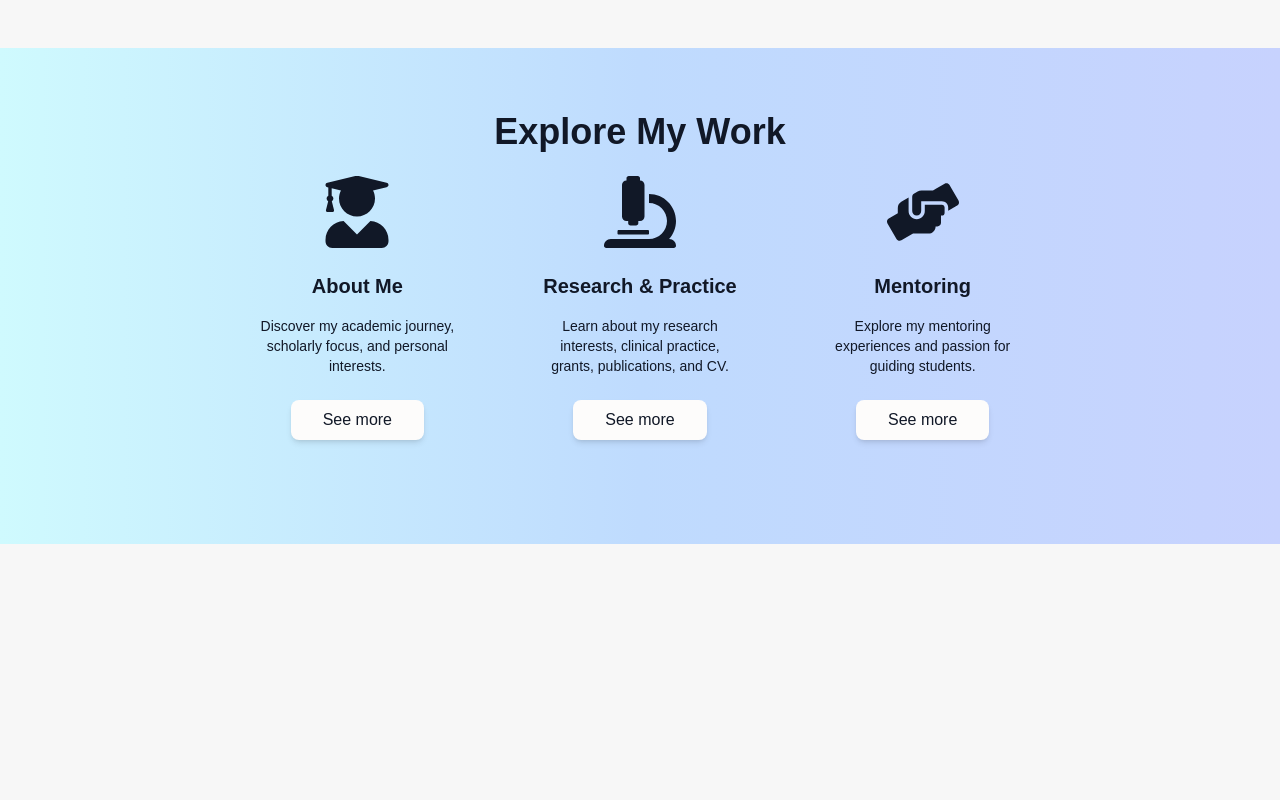
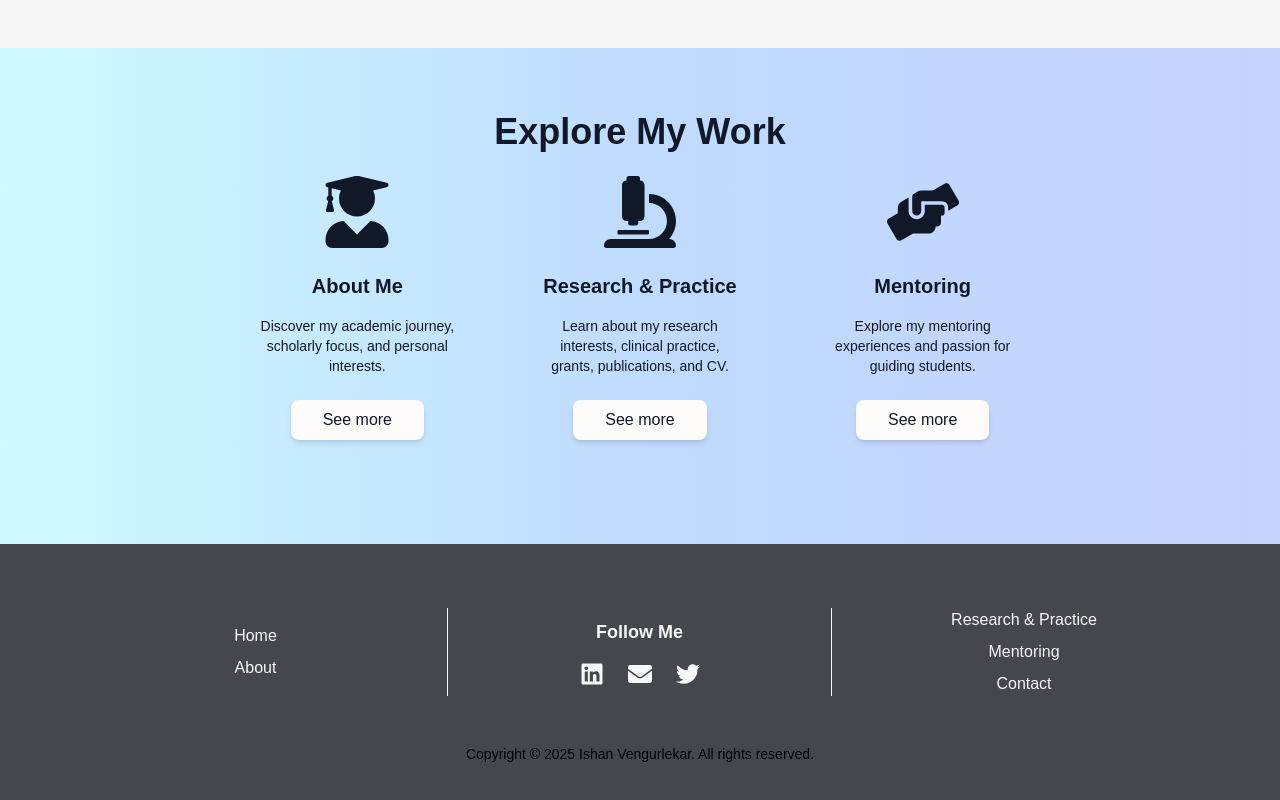
Before and after one commit to emw8105/ishan-psych-profile, a Next.js app: page / in a window 1280 px wide. Shown: the part 1590-2390 px from the top of the page. Before the commit the page ends 2134 px from the top, so only its background shows below. Built offline with nearby package versions, Linux system fonts and the light colour scheme.

Commit message:
first draft of footer

```diff
--- a/src/app/layout.tsx
+++ b/src/app/layout.tsx
@@ -1,5 +1,6 @@
 import localFont from "next/font/local";
 import Navbar from "@/components/Navbar";
+import Footer from "@/components/Footer";
 import "./globals.css";
 
 const geistSans = localFont({
@@ -26,6 +27,7 @@ export default function RootLayout({
       <body className="bg-off-white">
         <Navbar />
         <main>{children}</main>
+        <Footer />
       </body>
     </html>
   );
--- a/src/components/Footer.tsx
+++ b/src/components/Footer.tsx
@@ -0,0 +1,101 @@
+"use client";
+import { useEffect, useState } from "react";
+import Link from "next/link";
+import { usePathname } from "next/navigation";
+import {
+  FaChevronDown,
+  FaTwitter,
+  FaEnvelope,
+  FaLinkedin,
+} from "react-icons/fa";
+
+export default function Footer() {
+  return (
+    <footer className="bg-calm-charcoal text-off-white py-16">
+      <div className="max-w-6xl mx-auto grid grid-cols-1 md:grid-cols-3">
+        <div className="flex flex-col items-center justify-center border-r border-off-white">
+          <ul className="space-y-2 text-center">
+            <li>
+              <a
+                href="/"
+                className="hover:text-gray-900 transition duration-300"
+              >
+                Home
+              </a>
+            </li>
+            <li>
+              <a
+                href="/about"
+                className="hover:text-gray-900 transition duration-300"
+              >
+                About
+              </a>
+            </li>
+          </ul>
+        </div>
+        {/* Middle Section */}
+        <div className="flex flex-col items-center justify-center border-r border-off-white">
+          <h3 className="text-lg font-semibold mb-4">Follow Me</h3>
+          <div className="flex space-x-6 text-center">
+            <a
+              href="https://www.linkedin.com/in/ishan-vengurlekar-1ab277172/"
+              target="_blank"
+              rel="noopener noreferrer"
+              className="hover:text-gray-900 transition duration-300"
+            >
+              <FaLinkedin className="text-2xl" />
+            </a>
+            <a
+              href="mailto:example@gmail.com"
+              target="_blank"
+              rel="noopener noreferrer"
+              className="hover:text-gray-900 transition duration-300"
+            >
+              <FaEnvelope className="text-2xl" />
+            </a>
+            <a
+              href="https://x.com/Vengurlekar_I"
+              target="_blank"
+              rel="noopener noreferrer"
+              className="hover:text-gray-900 transition duration-300"
+            >
+              <FaTwitter className="text-2xl" />
+            </a>
+          </div>
+        </div>
+        {/* Right Section */}
+        <div className="flex flex-col items-center justify-center">
+          <ul className="space-y-2 text-center">
+            <li>
+              <a
+                href="/research-and-practice"
+                className="hover:text-gray-900 transition duration-300"
+              >
+                Research & Practice
+              </a>
+            </li>
+            <li>
+              <a
+                href="/mentoring"
+                className="hover:text-gray-900 transition duration-300"
+              >
+                Mentoring
+              </a>
+            </li>
+            <li>
+              <a
+                href="/contact"
+                className="hover:text-gray-900 transition duration-300"
+              >
+                Contact
+              </a>
+            </li>
+          </ul>
+        </div>
+      </div>
+      <div className="mt-12 text-center text-sm text-black">
+        Copyright &copy; 2025 Ishan Vengurlekar. All rights reserved.
+      </div>
+    </footer>
+  );
+}
--- a/tailwind.config.ts
+++ b/tailwind.config.ts
@@ -23,6 +23,8 @@ export default {
         "calm-charcoal": "#45474F",
         "off-white": "#F7F7F7",
         "deep-coral": "#E57373",
+        "temp-1": "#333745",
+        "temp-2": "#131B23",
       },
     },
   },
```
